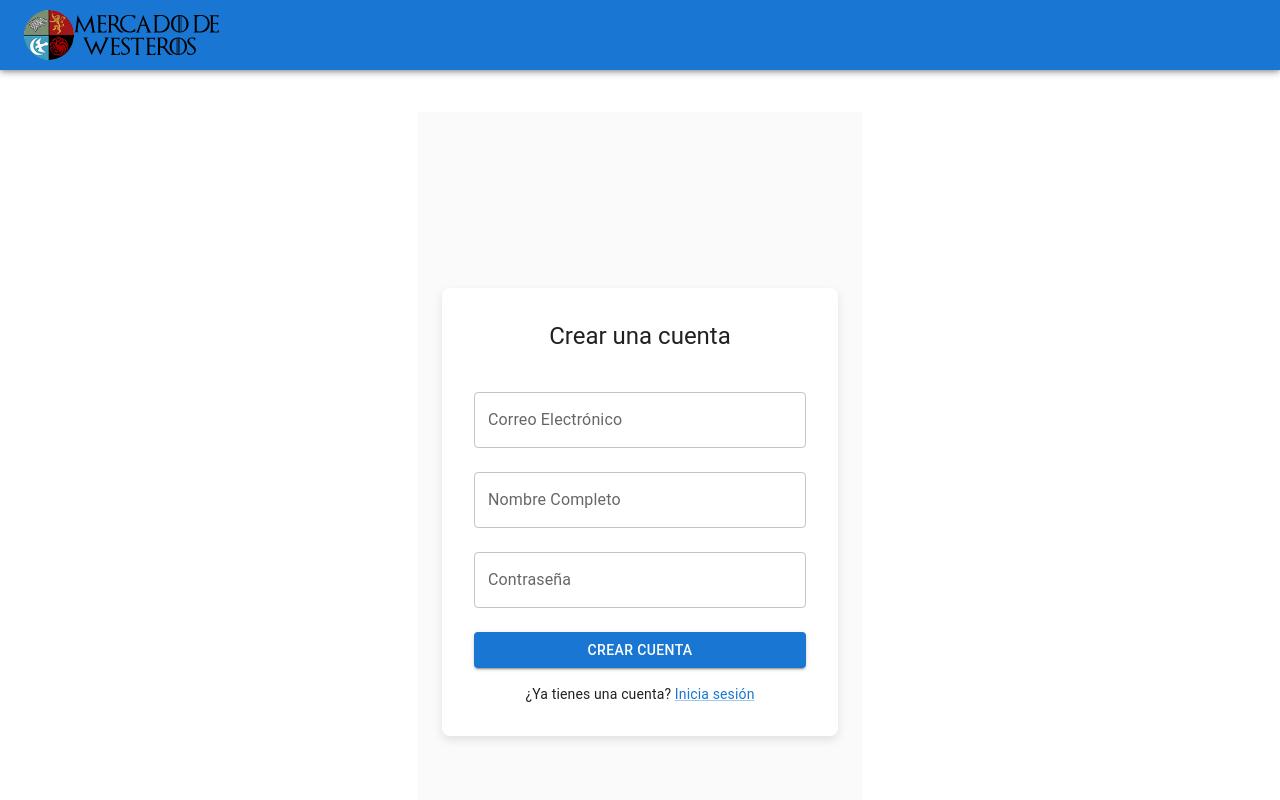
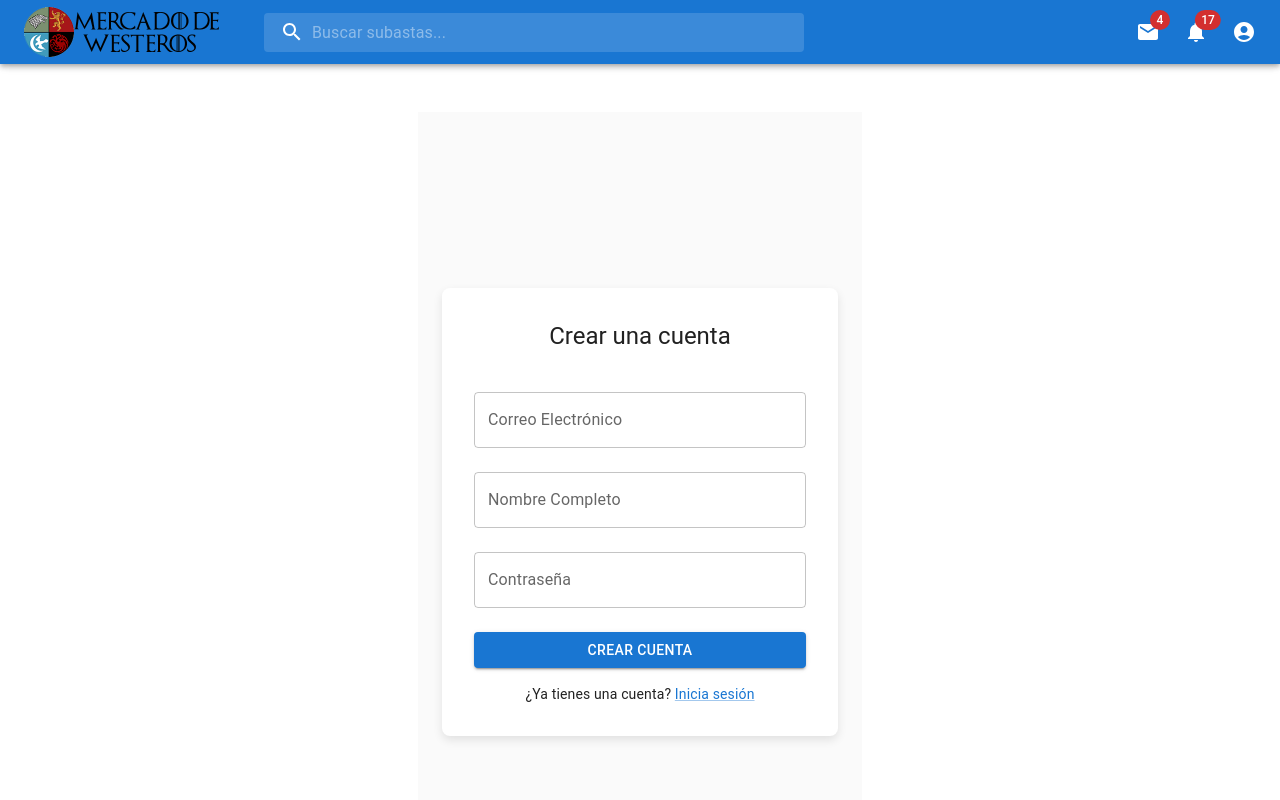
Before and after one commit to primolechuga/Mercado_Westeros, a React (Vite) app in the folder westeros-front/: page /register in a window 1280 px wide. Shown: the top 800 px of the page. Built offline with nearby package versions, Linux system fonts and the light colour scheme.

Commit message:
refactor: Se cambia pagina de registro

```diff
--- a/westeros-front/src/pages/RegisterPage.tsx
+++ b/westeros-front/src/pages/RegisterPage.tsx
@@ -1,14 +1,10 @@
 // src/pages/RegisterPage.tsx
 import React from 'react';
 import Register from '../components/register'; // Importar el componente Register
-import LogoAppBar from '../components/logoAppBar'; // Importar el componente LogoAppBar
 
 const RegisterPage: React.FC = () => {
   return (
-    <div>
-      <LogoAppBar /> {/* Barra con solo el logo */}
-      <Register /> {/* Componente de registro */}
-    </div>
+      <Register />
   );
 };
 
```
